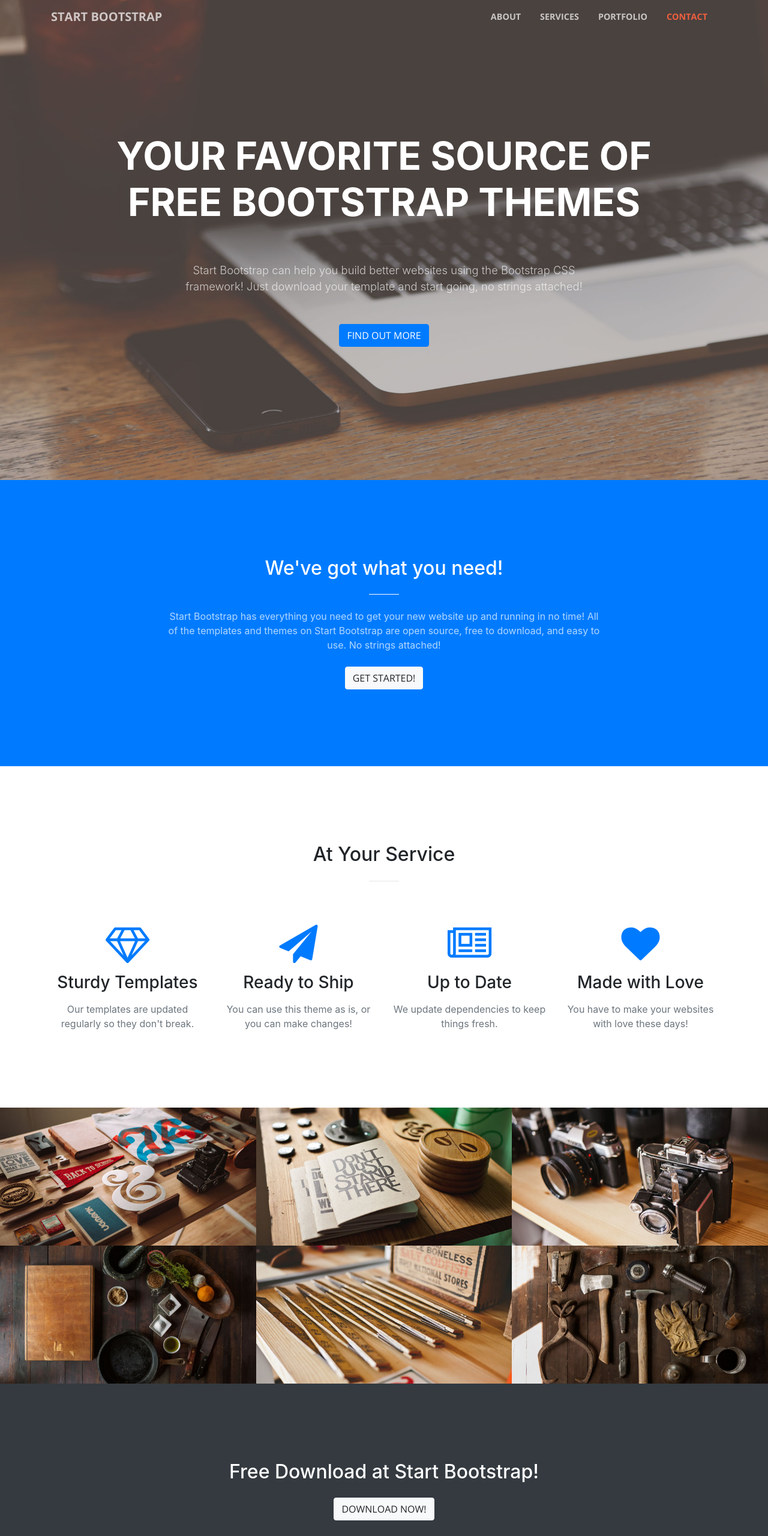
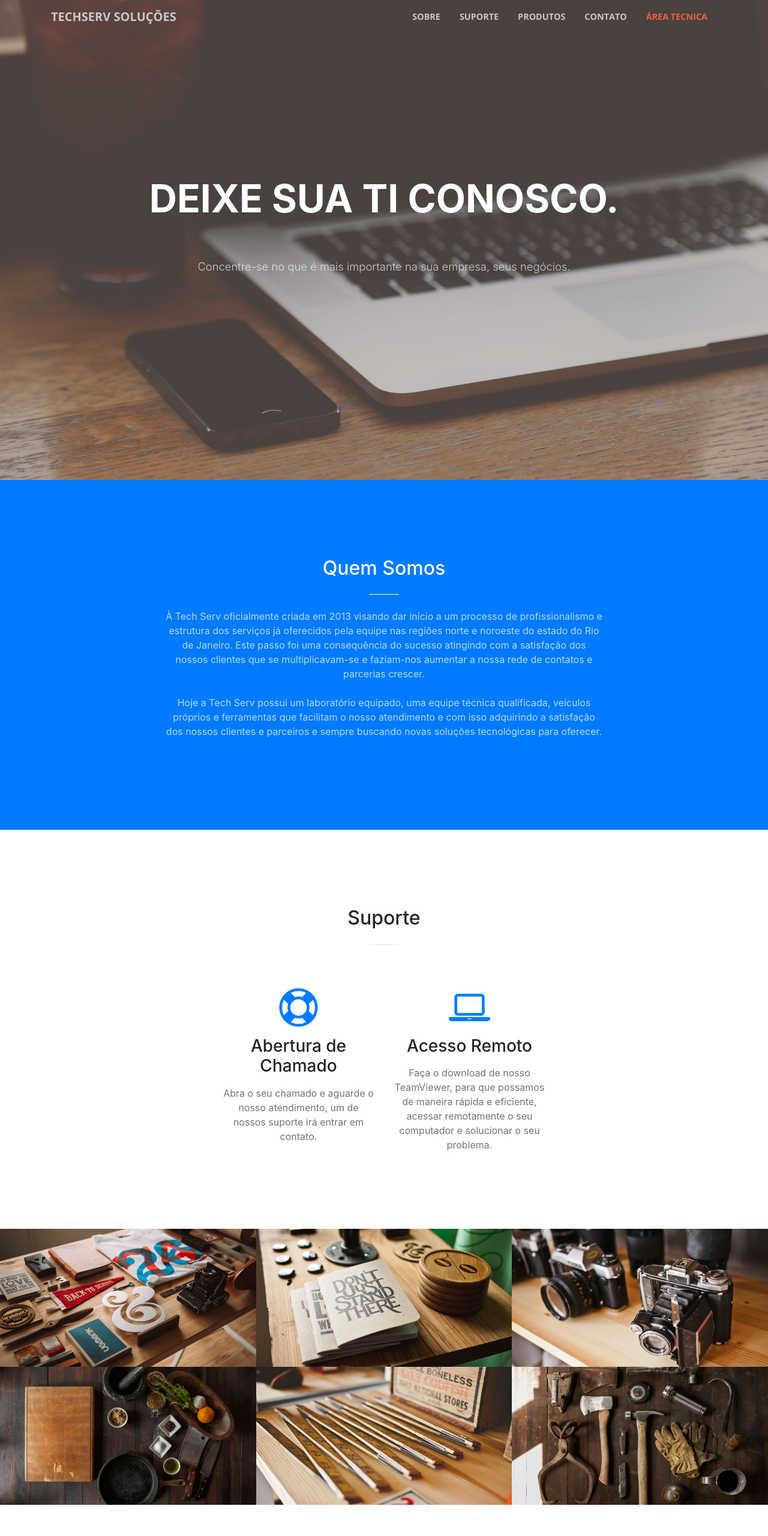
Before and after one commit to aguedesjr/techservsolucoes, a website with bundled scripts: page index.html in a window 1280 px wide. Shown: the top 2560 px of the page at 60% size. Built offline with nearby package versions, Linux system fonts and the light colour scheme.

Commit message:
Quase tudo pronto. Faltando apenas Produtos.

```diff
--- a/index.html
+++ b/index.html
@@ -8,7 +8,7 @@
     <meta name="description" content="">
     <meta name="author" content="">
 
-    <title>Creative - Start Bootstrap Theme</title>
+    <title>Techserv Soluções</title>
 
     <!-- Bootstrap core CSS -->
     <link href="vendor/bootstrap/css/bootstrap.min.css" rel="stylesheet">
@@ -31,23 +31,26 @@
     <!-- Navigation -->
     <nav class="navbar navbar-expand-lg navbar-light fixed-top" id="mainNav">
       <div class="container">
-        <a class="navbar-brand js-scroll-trigger" href="#page-top">Start Bootstrap</a>
+        <a class="navbar-brand js-scroll-trigger" href="#page-top">Techserv Soluções</a>
         <button class="navbar-toggler navbar-toggler-right" type="button" data-toggle="collapse" data-target="#navbarResponsive" aria-controls="navbarResponsive" aria-expanded="false" aria-label="Toggle navigation">
           <span class="navbar-toggler-icon"></span>
         </button>
         <div class="collapse navbar-collapse" id="navbarResponsive">
           <ul class="navbar-nav ml-auto">
             <li class="nav-item">
-              <a class="nav-link js-scroll-trigger" href="#about">About</a>
+              <a class="nav-link js-scroll-trigger" href="#about">Sobre</a>
             </li>
             <li class="nav-item">
-              <a class="nav-link js-scroll-trigger" href="#services">Services</a>
+              <a class="nav-link js-scroll-trigger" href="#services">Suporte</a>
             </li>
             <li class="nav-item">
-              <a class="nav-link js-scroll-trigger" href="#portfolio">Portfolio</a>
+              <a class="nav-link js-scroll-trigger" href="#portfolio">Produtos</a>
             </li>
             <li class="nav-item">
-              <a class="nav-link js-scroll-trigger" href="#contact">Contact</a>
+              <a class="nav-link js-scroll-trigger" href="#contact">Contato</a>
+            </li>
+            <li class="nav-item">
+              <a class="nav-link js-scroll-trigger" href="#area-tecnica">Área Tecnica</a>
             </li>
           </ul>
         </div>
@@ -59,13 +62,13 @@
         <div class="row">
           <div class="col-lg-10 mx-auto">
             <h1 class="text-uppercase">
-              <strong>Your Favorite Source of Free Bootstrap Themes</strong>
+              <strong>Deixe sua TI conosco.</strong>
             </h1>
             <hr>
           </div>
           <div class="col-lg-8 mx-auto">
-            <p class="text-faded mb-5">Start Bootstrap can help you build better websites using the Bootstrap CSS framework! Just download your template and start going, no strings attached!</p>
-            <a class="btn btn-primary btn-xl js-scroll-trigger" href="#about">Find Out More</a>
+            <p class="text-faded mb-5">Concentre-se no que é mais importante na sua empresa, seus negócios.</p>
+            <!--  <a class="btn btn-primary btn-xl js-scroll-trigger" href="#about">Find Out More</a> -->
           </div>
         </div>
       </div>
@@ -75,10 +78,11 @@
       <div class="container">
         <div class="row">
           <div class="col-lg-8 mx-auto text-center">
-            <h2 class="section-heading text-white">We've got what you need!</h2>
+            <h2 class="section-heading text-white">Quem Somos</h2>
             <hr class="light my-4">
-            <p class="text-faded mb-4">Start Bootstrap has everything you need to get your new website up and running in no time! All of the templates and themes on Start Bootstrap are open source, free to download, and easy to use. No strings attached!</p>
-            <a class="btn btn-light btn-xl js-scroll-trigger" href="#services">Get Started!</a>
+            <p class="text-faded mb-4">À Tech Serv oficialmente criada em 2013 visando dar início a um processo de profissionalismo e estrutura dos serviços já oferecidos pela equipe nas regiões norte e noroeste do estado do Rio de Janeiro. Este passo foi uma consequência do sucesso atingindo com a satisfação dos nossos clientes que se multiplicavam-se e faziam-nos aumentar a nossa rede de contatos e parcerias crescer. </p>
+            <p class="text-faded mb-4">Hoje a Tech Serv possui um laboratório equipado, uma equipe técnica qualificada, veículos próprios e ferramentas que facilitam o nosso atendimento e com isso adquirindo a satisfação dos nossos clientes e parceiros e sempre buscando novas soluções tecnológicas para oferecer. </p>
+            <!-- <a class="btn btn-light btn-xl js-scroll-trigger" href="#services">Get Started!</a> -->
           </div>
         </div>
       </div>
@@ -88,39 +92,39 @@
       <div class="container">
         <div class="row">
           <div class="col-lg-12 text-center">
-            <h2 class="section-heading">At Your Service</h2>
+            <h2 class="section-heading">Suporte</h2>
             <hr class="my-4">
           </div>
         </div>
       </div>
       <div class="container">
         <div class="row">
-          <div class="col-lg-3 col-md-6 text-center">
+           <div class="col-lg-3 col-md-6 text-center">
             <div class="service-box mt-5 mx-auto">
-              <i class="fa fa-4x fa-diamond text-primary mb-3 sr-icons"></i>
+             <!-- <i class="fa fa-4x fa-diamond text-primary mb-3 sr-icons"></i>
               <h3 class="mb-3">Sturdy Templates</h3>
-              <p class="text-muted mb-0">Our templates are updated regularly so they don't break.</p>
+              <p class="text-muted mb-0">Our templates are updated regularly so they don't break.</p>-->
             </div>
           </div>
           <div class="col-lg-3 col-md-6 text-center">
             <div class="service-box mt-5 mx-auto">
-              <i class="fa fa-4x fa-paper-plane text-primary mb-3 sr-icons"></i>
-              <h3 class="mb-3">Ready to Ship</h3>
-              <p class="text-muted mb-0">You can use this theme as is, or you can make changes!</p>
+              <a href="https://techserv.tomticket.com/?account=546368P26122015072318"><i class="fa fa-4x fa-life-ring text-primary mb-3 sr-icons"></i></a>
+              <h3 class="mb-3">Abertura de Chamado</h3>
+              <p class="text-muted mb-0">Abra o seu chamado e aguarde o nosso atendimento, um de nossos suporte irá entrar em contato.</p>
             </div>
           </div>
           <div class="col-lg-3 col-md-6 text-center">
             <div class="service-box mt-5 mx-auto">
-              <i class="fa fa-4x fa-newspaper-o text-primary mb-3 sr-icons"></i>
-              <h3 class="mb-3">Up to Date</h3>
-              <p class="text-muted mb-0">We update dependencies to keep things fresh.</p>
+              <a href="https://dl.tvcdn.de/download/TeamViewerQS.exe"><i class="fa fa-4x fa-laptop text-primary mb-3 sr-icons"></i></a>
+              <h3 class="mb-3">Acesso Remoto</h3>
+              <p class="text-muted mb-0">Faça o download de nosso TeamViewer, para que possamos de maneira rápida e eficiente, acessar remotamente o seu computador e solucionar o seu problema.</p>
             </div>
           </div>
           <div class="col-lg-3 col-md-6 text-center">
             <div class="service-box mt-5 mx-auto">
-              <i class="fa fa-4x fa-heart text-primary mb-3 sr-icons"></i>
+              <!--<i class="fa fa-4x fa-heart text-primary mb-3 sr-icons"></i>
               <h3 class="mb-3">Made with Love</h3>
-              <p class="text-muted mb-0">You have to make your websites with love these days!</p>
+              <p class="text-muted mb-0">You have to make your websites with love these days!</p>-->
             </div>
           </div>
         </div>
@@ -224,32 +228,63 @@
       </div>
     </section>
 
-    <section class="bg-dark text-white">
+    <!-- <section class="bg-dark text-white">
       <div class="container text-center">
         <h2 class="mb-4">Free Download at Start Bootstrap!</h2>
         <a class="btn btn-light btn-xl sr-button" href="http://startbootstrap.com/template-overviews/creative/">Download Now!</a>
       </div>
-    </section>
+    </section> -->
 
     <section id="contact">
       <div class="container">
         <div class="row">
           <div class="col-lg-8 mx-auto text-center">
-            <h2 class="section-heading">Let's Get In Touch!</h2>
+            <h2 class="section-heading">Entre em contato conosco!</h2>
             <hr class="my-4">
-            <p class="mb-5">Ready to start your next project with us? That's great! Give us a call or send us an email and we will get back to you as soon as possible!</p>
+            <p class="mb-5">Preparado para começar um projeto conosco? Entre em contato pelo telefone ou nos envie um e-mail.</p>
           </div>
         </div>
         <div class="row">
           <div class="col-lg-4 ml-auto text-center">
             <i class="fa fa-phone fa-3x mb-3 sr-contact"></i>
-            <p>123-456-6789</p>
+            <p>(22) 3015-6332</p>
           </div>
           <div class="col-lg-4 mr-auto text-center">
             <i class="fa fa-envelope-o fa-3x mb-3 sr-contact"></i>
             <p>
-              <a href="mailto:your-email@your-domain.com">feedback@startbootstrap.com</a>
+              <a href="mailto:atendimento@techservsolucoes.com.br">atendimento@techservsolucoes.com.br</a>
             </p>
+          </div>
+        </div>
+      </div>
+    </section>
+
+    <section class="bg-primary" id="area-tecnica">
+      <div class="container">
+        <div class="row">
+          <div class="col-lg-9 mx-auto text-center">
+            <h2 class="section-heading text-white">Área Técnica</h2>
+            <hr class="light my-4">
+          </div>
+        </div>
+        <div class="row">
+        <div class="col-lg-1 ml-auto text-center">
+            <p>  </p>
+          </div>
+          <div class="col-lg-3 ml-auto text-center">
+            <i class="text-white fa fa-ticket fa-4x mb-3 sr-contact"></i>
+            <p class="text-faded mb-4">Help Desk</p>
+          </div>
+          <div class="col-lg-3 ml-auto text-center">
+            <a href="http://webmail.techservsolucoes.com.br/"><i class="text-white fa fa-paper-plane fa-4x mb-3 sr-contact"></i></a>
+            <p class="text-faded mb-4">E-Mail</p>
+          </div>
+          <div class="col-lg-3 ml-auto text-center">
+            <a href="https://mega.nz/#fm/j0MhBACJ"><i class="text-white fa fa-cloud fa-4x mb-3 sr-contact"></i></a>
+            <p class="text-faded mb-4">Cloud</p>
+          </div>
+          <div class="col-lg-1 ml-auto text-center">
+            <p>  </p>
           </div>
         </div>
       </div>
```
